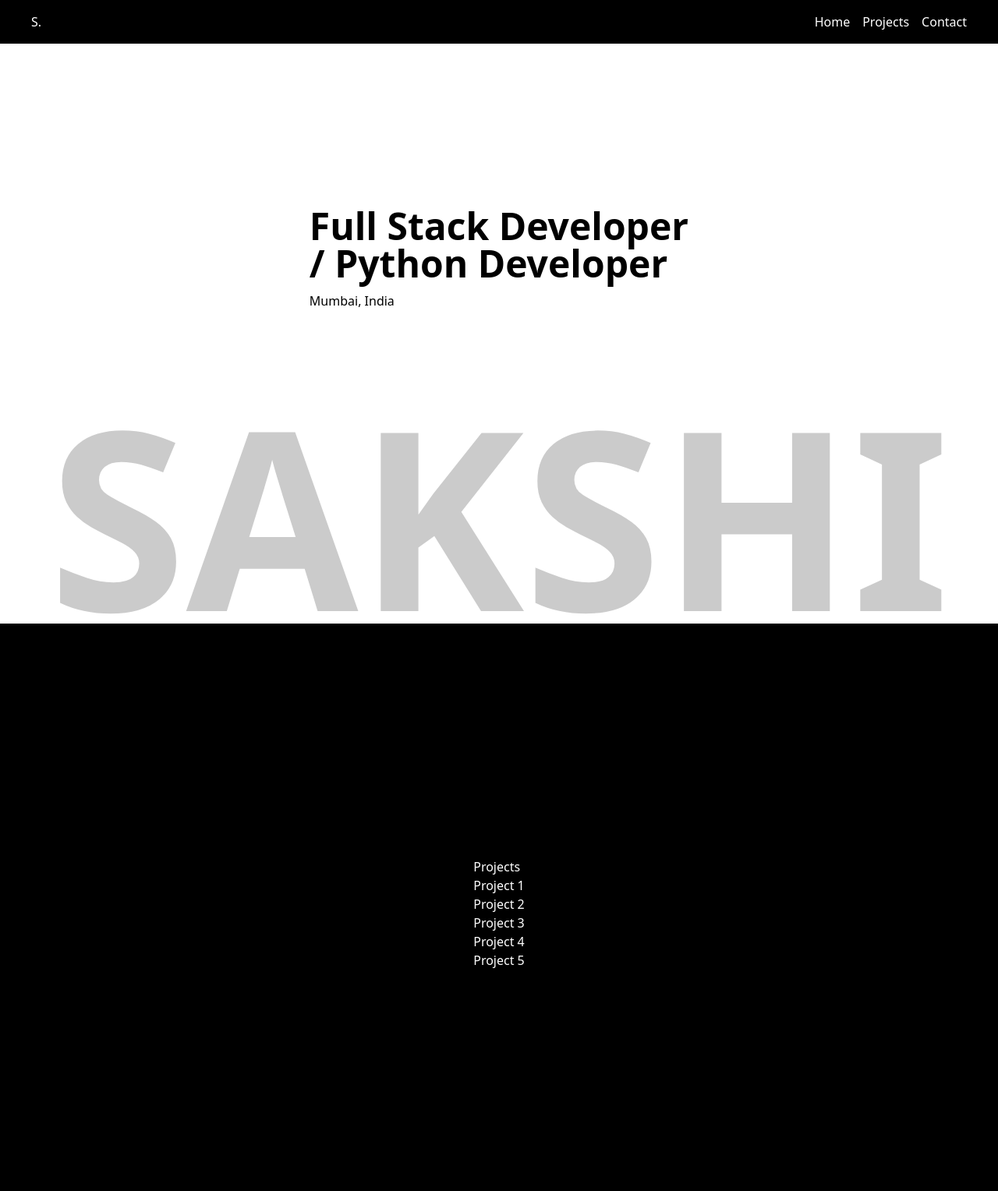
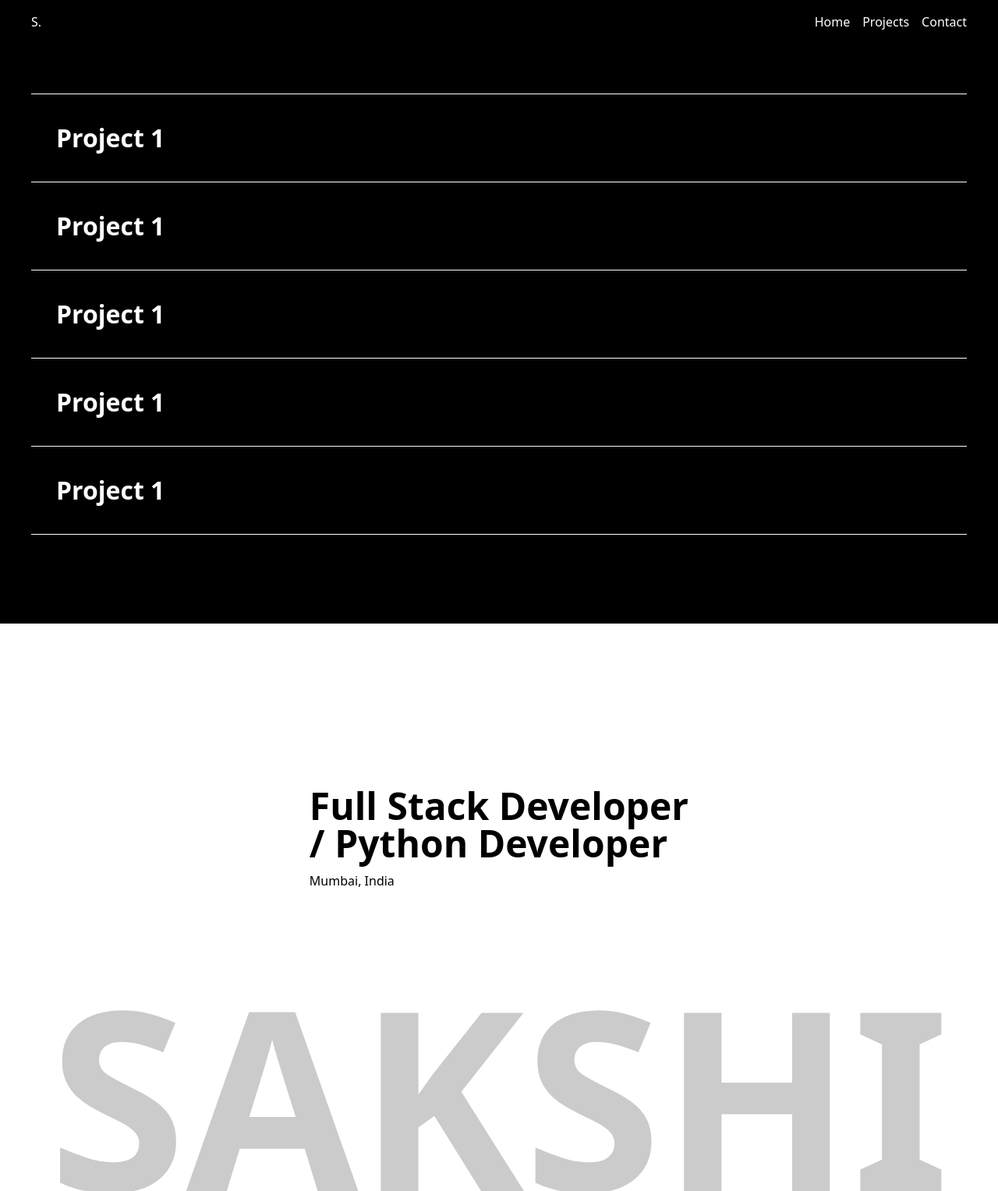
Before and after one commit to rashmod/sakshi-portfolio, a plain HTML site: page index.html in a window 1280 px wide. Shown: the top 1528 px of the page at 78% size. Drawn offline with Linux system fonts and the light colour scheme.

Commit message:
setup project section

```diff
--- a/index.html
+++ b/index.html
@@ -24,6 +24,28 @@
         </div>
         <!--  -->
         <main>
+            <section id="projects" class="projects-section">
+                <div class="container">
+                    <ul>
+                        <li>
+                            <a href="#">Project 1</a>
+                        </li>
+                        <li>
+                            <a href="#">Project 1</a>
+                        </li>
+                        <li>
+                            <a href="#">Project 1</a>
+                        </li>
+                        <li>
+                            <a href="#">Project 1</a>
+                        </li>
+                        <li>
+                            <a href="#">Project 1</a>
+                        </li>
+                    </ul>
+                </div>
+            </section>
+            <!--  -->
             <section id="hero" class="container hero-section">
                 <div>
                     <h1>
@@ -35,20 +57,7 @@
                 <h2>SAKSHI</h2>
             </section>
             <!--  -->
-            <section id="projects" class="projects-section">
-                <div class="container">
-                    <h3>Projects</h3>
-                    <ul>
-                        <li>Project 1</li>
-                        <li>Project 2</li>
-                        <li>Project 3</li>
-                        <li>Project 4</li>
-                        <li>Project 5</li>
-                    </ul>
-                </div>
-            </section>
-            <!--  -->
-            <section id="contact">
+            <section id="contact" class="container">
                 <h1>Contact</h1>
             </section>
         </main>
--- a/style.css
+++ b/style.css
@@ -12,9 +12,8 @@ html {
 }
 
 section {
-  height: var(--height);
+  min-height: var(--height);
   display: flex;
-  flex-direction: column;
   justify-content: center;
   align-items: center;
 }
@@ -77,7 +76,42 @@ section {
 .projects-section {
   background-color: #000000;
   color: #ffffff;
-
   align-items: flex-start;
   gap: 1.5rem;
+  padding-block: 2.5rem;
+
+  div {
+    height: 100%;
+    width: 100%;
+
+    display: flex;
+    flex-direction: column;
+    justify-content: center;
+  }
+
+  h3 {
+    font-size: 1.5rem;
+    font-weight: 600;
+    padding-bottom: 2rem;
+  }
+
+  ul {
+    display: flex;
+    flex-direction: column;
+
+    border-top: 1px solid #ffffff;
+    margin-top: 1.5rem;
+
+    li {
+      border-bottom: 1px solid #ffffff;
+      font-size: 2rem;
+      font-weight: 600;
+    }
+
+    a {
+      display: block;
+      padding-block: 2rem;
+      padding-left: 2rem;
+    }
+  }
 }
```
